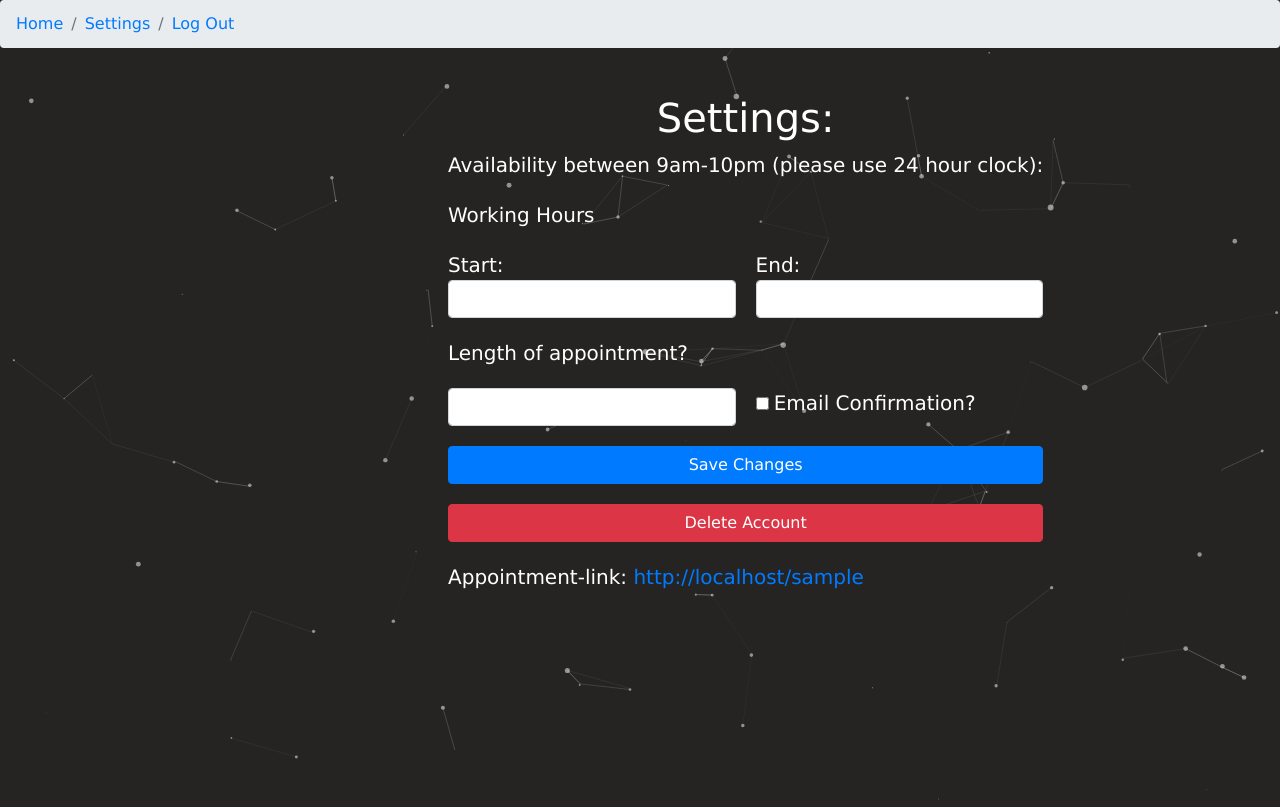
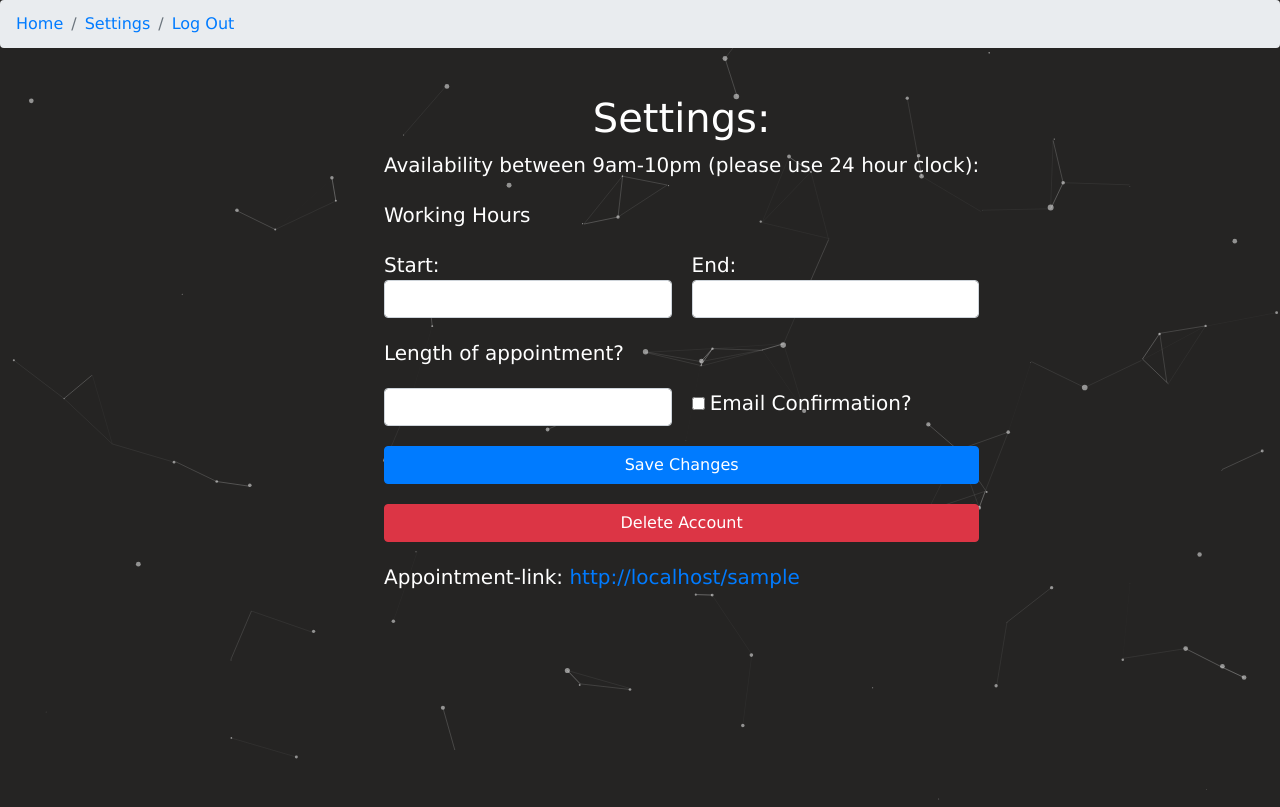
Before and after one commit to ThaiQ/CalendarApp_STAKr, a Flask app: page /settings in a window 1280 px wide. Run offline with Flask 2, Linux system fonts and the light colour scheme; the visitor is signed in with stand-in values (Sample User, id 1); data comes from the database, SQL or seed files in the repository; some libraries are stand-ins or nearby versions.

Commit message:
Update setting.css

```diff
--- a/src/static/css/setting.css
+++ b/src/static/css/setting.css
@@ -1,7 +1,7 @@
 #setting-form {
     width: fit-content;
     position: relative;
-    left: 35%;
+    left: 30%;
     display: grid;
     grid-column-gap: 20px;
     grid-row-gap: 20px;
```
